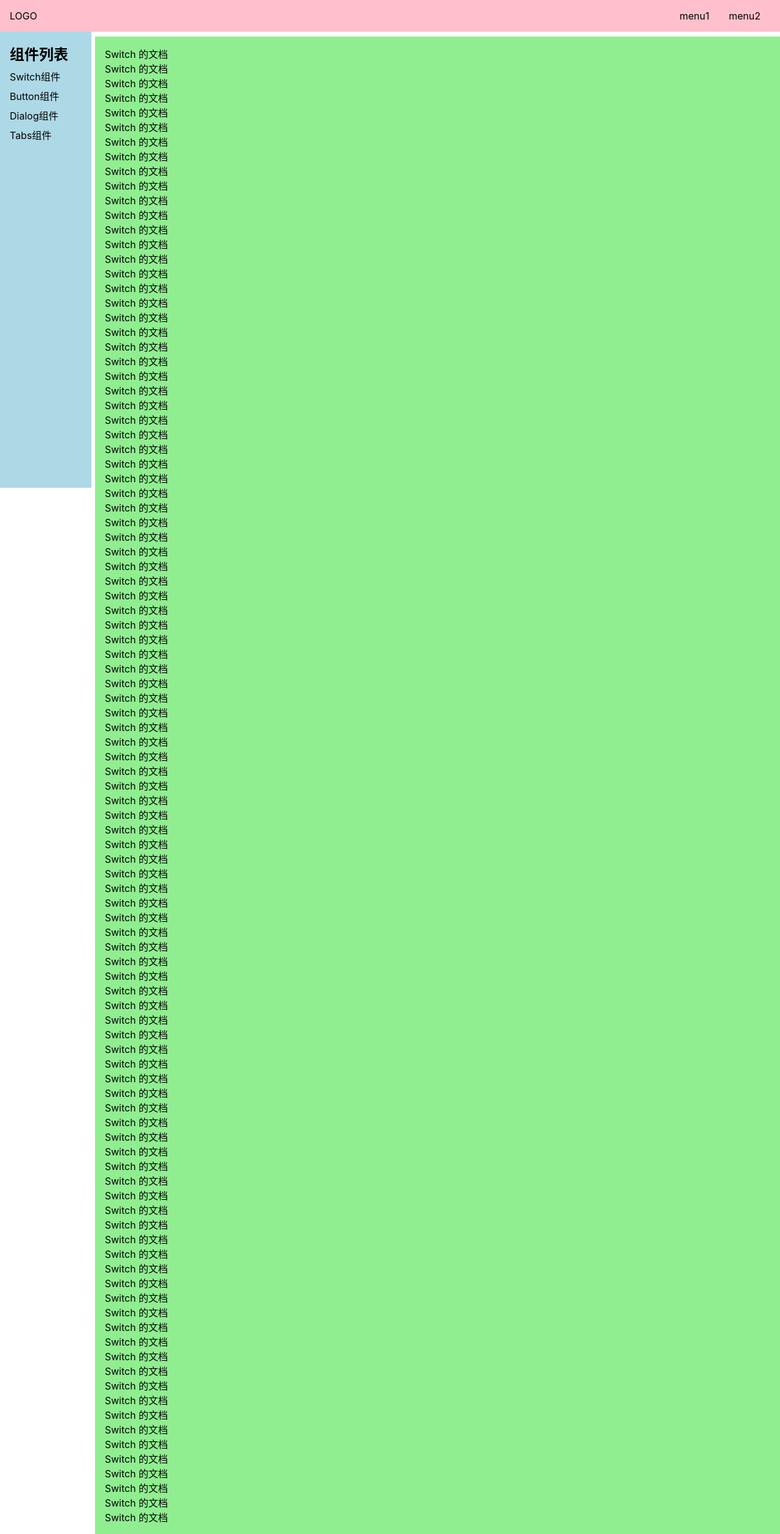
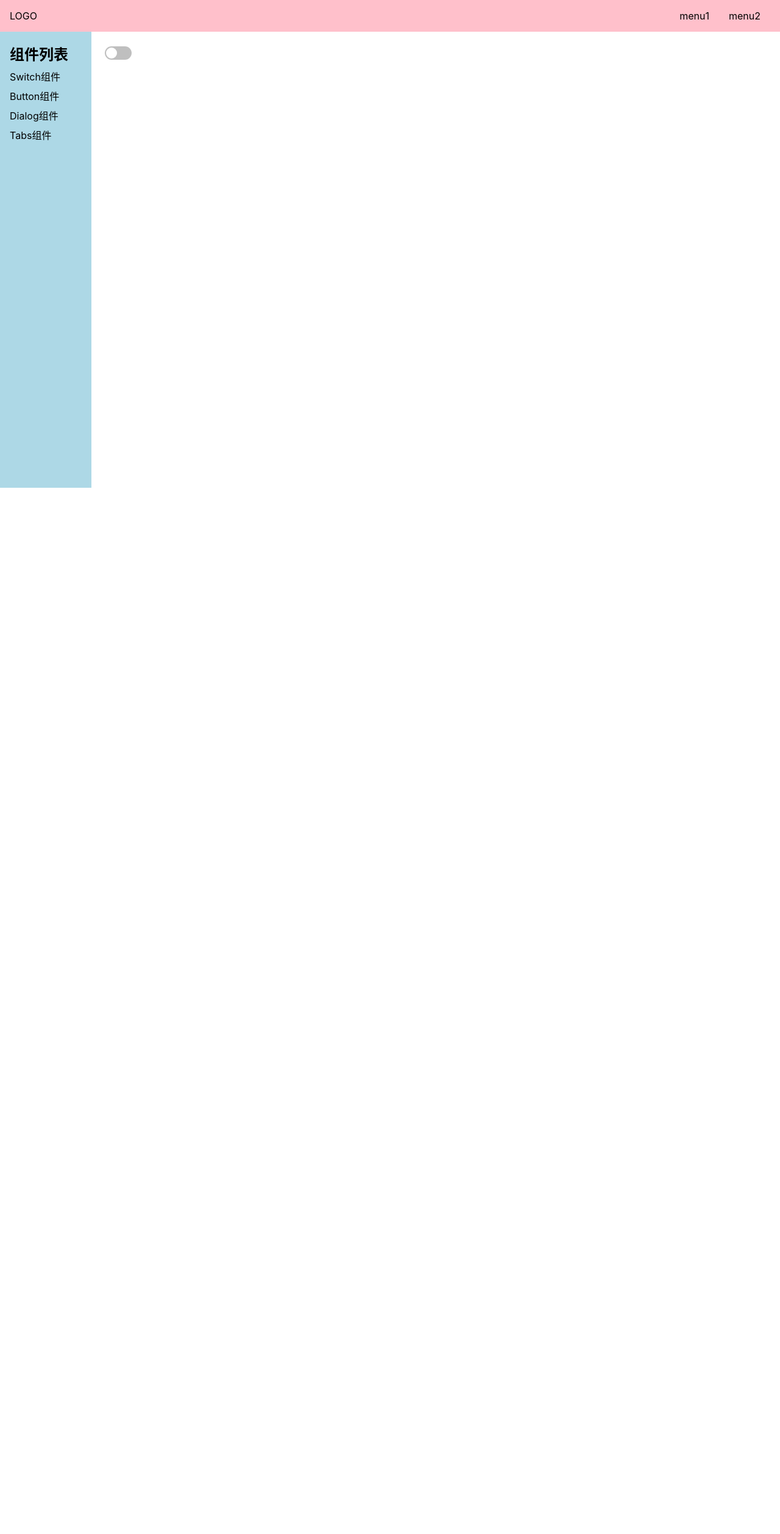
Before and after one commit to wzbmax3210/bald-ui-vue3, a Vue app: page /#/doc/switch in a window 1280 px wide. Shown: the whole page at 61% size. After the commit the page ends 800 px from the top, so only its background shows below. Built offline with nearby package versions, Linux system fonts and the light colour scheme.

Commit message:
complete switch component

```diff
--- a/src/components/SwitchDemo.vue
+++ b/src/components/SwitchDemo.vue
@@ -1,112 +1,21 @@
 <template>
-<div>
-  Switch 的文档
-  <p>Switch 的文档</p>
-  <p>Switch 的文档</p>
-  <p>Switch 的文档</p>
-  <p>Switch 的文档</p>
-  <p>Switch 的文档</p>
-  <p>Switch 的文档</p>
-  <p>Switch 的文档</p>
-  <p>Switch 的文档</p>
-  <p>Switch 的文档</p>
-  <p>Switch 的文档</p>
-  <p>Switch 的文档</p>
-  <p>Switch 的文档</p>
-  <p>Switch 的文档</p>
-  <p>Switch 的文档</p>
-  <p>Switch 的文档</p>
-  <p>Switch 的文档</p>
-  <p>Switch 的文档</p>
-  <p>Switch 的文档</p>
-  <p>Switch 的文档</p>
-  <p>Switch 的文档</p>
-  <p>Switch 的文档</p>
-  <p>Switch 的文档</p>
-  <p>Switch 的文档</p>
-  <p>Switch 的文档</p>
-  <p>Switch 的文档</p>
-  <p>Switch 的文档</p>
-  <p>Switch 的文档</p>
-  <p>Switch 的文档</p>
-  <p>Switch 的文档</p>
-  <p>Switch 的文档</p>
-  <p>Switch 的文档</p>
-  <p>Switch 的文档</p>
-  <p>Switch 的文档</p>
-  <p>Switch 的文档</p>
-  <p>Switch 的文档</p>
-  <p>Switch 的文档</p>
-  <p>Switch 的文档</p>
-  <p>Switch 的文档</p>
-  <p>Switch 的文档</p>
-  <p>Switch 的文档</p>
-  <p>Switch 的文档</p>
-  <p>Switch 的文档</p>
-  <p>Switch 的文档</p>
-  <p>Switch 的文档</p>
-  <p>Switch 的文档</p>
-  <p>Switch 的文档</p>
-  <p>Switch 的文档</p>
-  <p>Switch 的文档</p>
-  <p>Switch 的文档</p>
-  <p>Switch 的文档</p>
-  <p>Switch 的文档</p>
-  <p>Switch 的文档</p>
-  <p>Switch 的文档</p>
-  <p>Switch 的文档</p>
-  <p>Switch 的文档</p>
-  <p>Switch 的文档</p>
-  <p>Switch 的文档</p>
-  <p>Switch 的文档</p>
-  <p>Switch 的文档</p>
-  <p>Switch 的文档</p>
-  <p>Switch 的文档</p>
-  <p>Switch 的文档</p>
-  <p>Switch 的文档</p>
-  <p>Switch 的文档</p>
-  <p>Switch 的文档</p>
-  <p>Switch 的文档</p>
-  <p>Switch 的文档</p>
-  <p>Switch 的文档</p>
-  <p>Switch 的文档</p>
-  <p>Switch 的文档</p>
-  <p>Switch 的文档</p>
-  <p>Switch 的文档</p>
-  <p>Switch 的文档</p>
-  <p>Switch 的文档</p>
-  <p>Switch 的文档</p>
-  <p>Switch 的文档</p>
-  <p>Switch 的文档</p>
-  <p>Switch 的文档</p>
-  <p>Switch 的文档</p>
-  <p>Switch 的文档</p>
-  <p>Switch 的文档</p>
-  <p>Switch 的文档</p>
-  <p>Switch 的文档</p>
-  <p>Switch 的文档</p>
-  <p>Switch 的文档</p>
-  <p>Switch 的文档</p>
-  <p>Switch 的文档</p>
-  <p>Switch 的文档</p>
-  <p>Switch 的文档</p>
-  <p>Switch 的文档</p>
-  <p>Switch 的文档</p>
-  <p>Switch 的文档</p>
-  <p>Switch 的文档</p>
-  <p>Switch 的文档</p>
-  <p>Switch 的文档</p>
-  <p>Switch 的文档</p>
-  <p>Switch 的文档</p>
-  <p>Switch 的文档</p>
-  <p>Switch 的文档</p>
-  <p>Switch 的文档</p>
-</div>
+  <div>
+    <Switch v-model:value="bool"/>
+<!-- 等同于这种写法，取代vue2.x的.sync   <Switch :value="y" @update:value="y = $event"/>-->
+  </div>
 </template>
 
 <script lang="ts">
+import Switch from '../libs/Switch.vue'
+import {ref} from 'vue'
 export default {
-name: 'SwitchDemo'
+  name: 'SwitchDemo',
+  components: { Switch },
+  setup() {
+    // ref创建内部数据
+    const bool = ref(false)
+    return { bool }
+  }
 }
 </script>
 
--- /dev/null
+++ b/src/libs/Switch.vue
@@ -0,0 +1,66 @@
+<template>
+  <button @click="toggle" :class="{ checked: value }">
+    <span></span>
+  </button>
+</template>
+
+<script lang="ts">
+import { ref } from 'vue'
+export default {
+  name: 'Switch',
+  props: {
+    value: Boolean
+  },
+  setup(props, context) {
+    const toggle = () => {
+      // 作用和vue2.x的this.$emit相同
+      context.emit('update:value', !props.value)
+    }
+    return { toggle }
+  }
+}
+</script>
+
+<style lang="scss" scoped>
+  $h: 22px;
+  $h2: $h - 4px;
+  button {
+    height: $h;
+    width: $h * 2;
+    border: none;
+    background: #bfbfbf;
+    border-radius: $h / 2;
+    position: relative;
+
+    > span {
+      position: absolute;
+      top: 2px;
+      left: 2px;
+      height: $h2;
+      width: $h2;
+      background: white;
+      border-radius: $h2 / 2;
+      transition: all 250ms;
+    }
+    &.checked {
+      background: #1890ff;
+      > span {
+        left: calc(100% - #{$h2} - 2px);
+      }
+    }
+    &:focus {
+      outline: none;
+    }
+    &:active {
+      > span {
+        width: $h2 + 4px;
+      }
+    }
+    &.checked:active {
+      > span {
+        width: $h2 + 4px;
+        margin-left: -4px;
+      }
+    }
+  }
+</style>
--- a/src/views/Doc.vue
+++ b/src/views/Doc.vue
@@ -66,7 +66,7 @@
   > main {
     flex-grow: 1;
     padding: 16px;
-    background: lightgreen;
+    background: white;
   }
 }
 aside {
```
